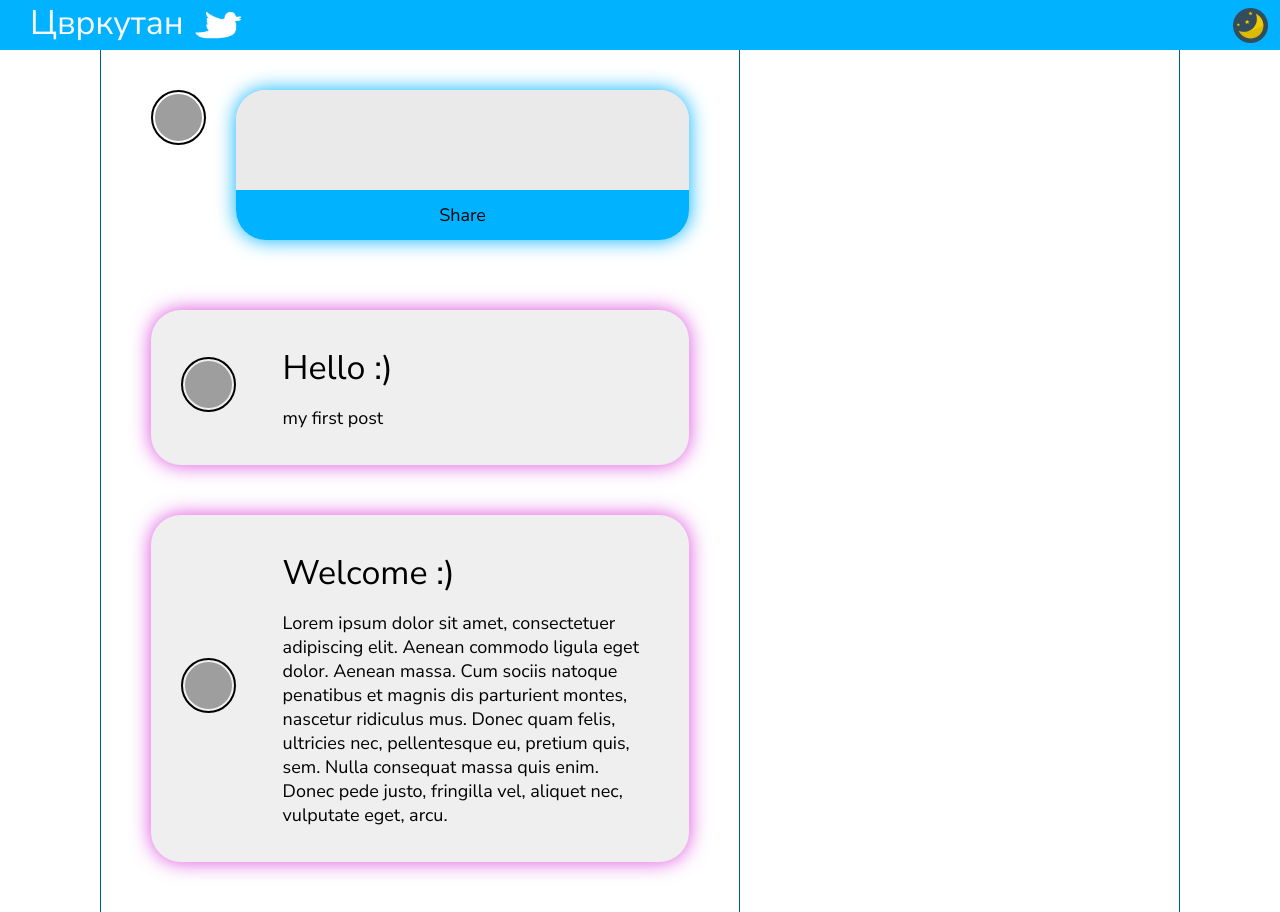
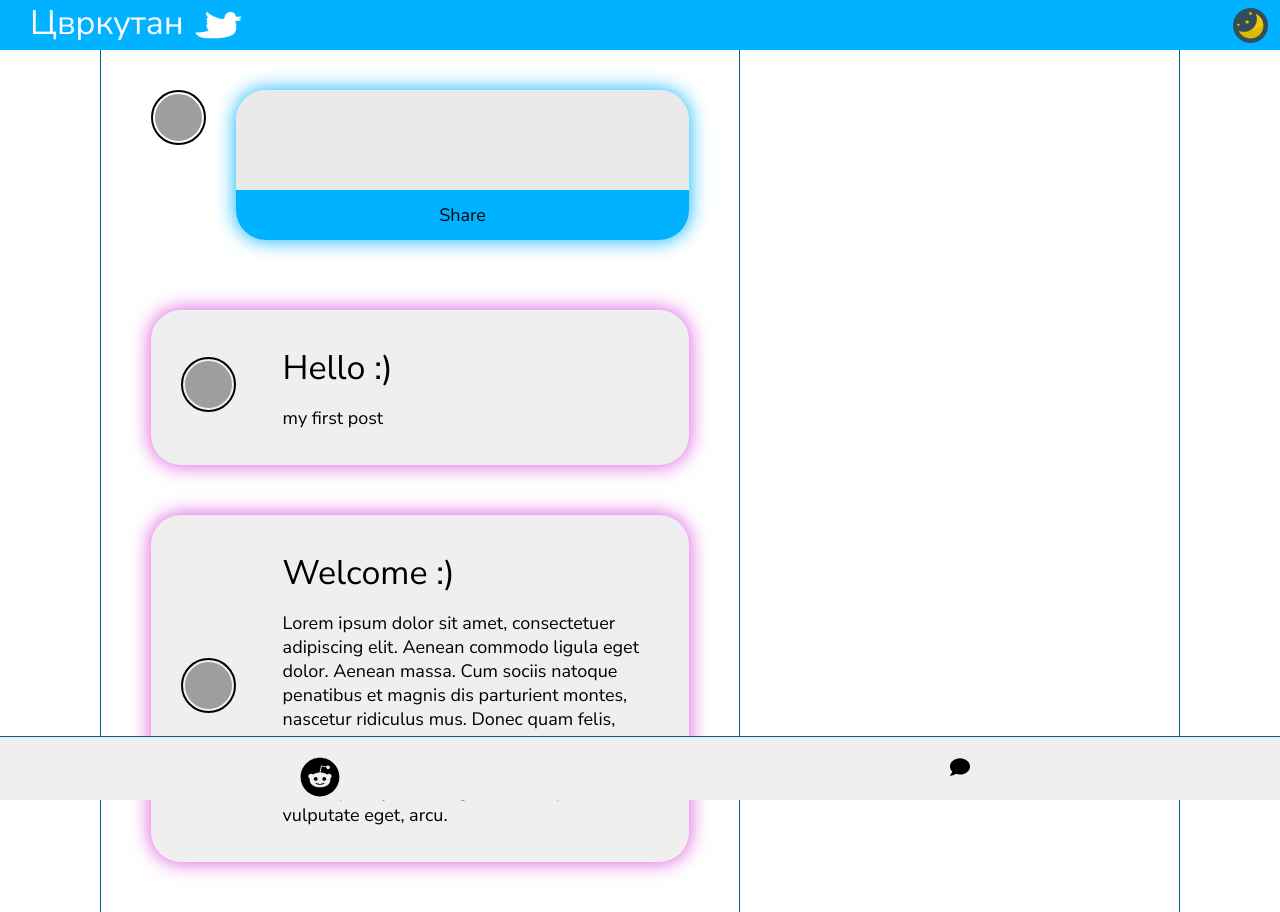
Before and after one commit to predragrkovic/cvrkutan, a React (Create React App) app: page / in a window 1280 px wide. Built offline with nearby package versions, Linux system fonts and the light colour scheme; grey boxes are pictures that could not be loaded.

Commit message:
Added bottom tab nav design

```diff
--- a/package.json
+++ b/package.json
@@ -12,6 +12,7 @@
     "@types/react-dom": "^17.0.11",
     "react": "^17.0.2",
     "react-dom": "^17.0.2",
+    "react-icons": "^4.3.1",
     "react-scripts": "5.0.0",
     "sass": "^1.49.0",
     "typescript": "^4.5.5",
--- a/src/App.scss
+++ b/src/App.scss
@@ -1,5 +1,6 @@
 @import './style/colors';
 @import './style/breakpoints';
+@import './style/fonts';
 
 .app {
   height: 100vh;
@@ -13,6 +14,33 @@
   p {
     margin: unset;
     padding: unset;
+  }
+  .buttons-container {
+    position: fixed;
+    left: 0;
+    bottom: 0;
+
+    width: 100%;
+    text-align: center;
+    height: 8vh;
+
+    display: flex;
+    flex-direction: row;
+    justify-content: space-around;
+
+    background-color: $surface;
+
+    border-top: 1px solid;
+    border-top-color: $primary_darker;
+
+    &.dark {
+      background-color: $surface_dark;
+    }
+
+    .button {
+      width: 100%;
+      padding-top: 20px;
+    }
   }
 }
 
--- a/src/App.tsx
+++ b/src/App.tsx
@@ -3,6 +3,7 @@ import Header from 'components/organisms/Header';
 import Posts from 'components/organisms/Posts';
 import {useDarkTheme} from 'hooks/useDarkTheme';
 import './App.scss';
+import {FaComment, FaReddit} from 'react-icons/fa';
 
 function App() {
   const {darkTheme} = useDarkTheme();
@@ -16,6 +17,14 @@ function App() {
         <div className="chat-container"></div>
         <div className="padding-div"></div>
       </div>
+      <div className={`buttons-container ${darkTheme && 'dark'}`}>
+        <div className="button">
+          <FaReddit size={40} />
+        </div>
+        <div className="button">
+          <FaComment size={20} />
+        </div>
+      </div>
     </div>
   );
 }
```
Also changed, not shown: 1 other file (tests, documents, lock files or other folders).
